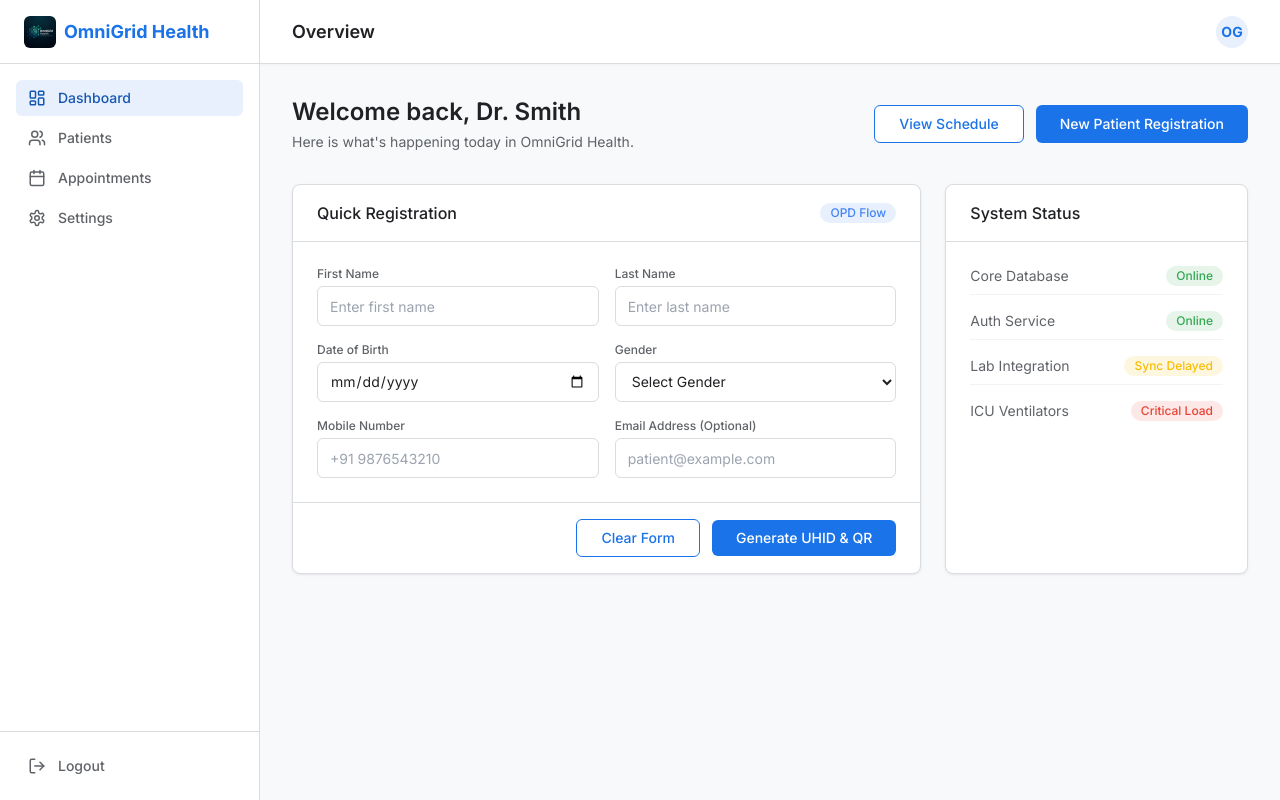
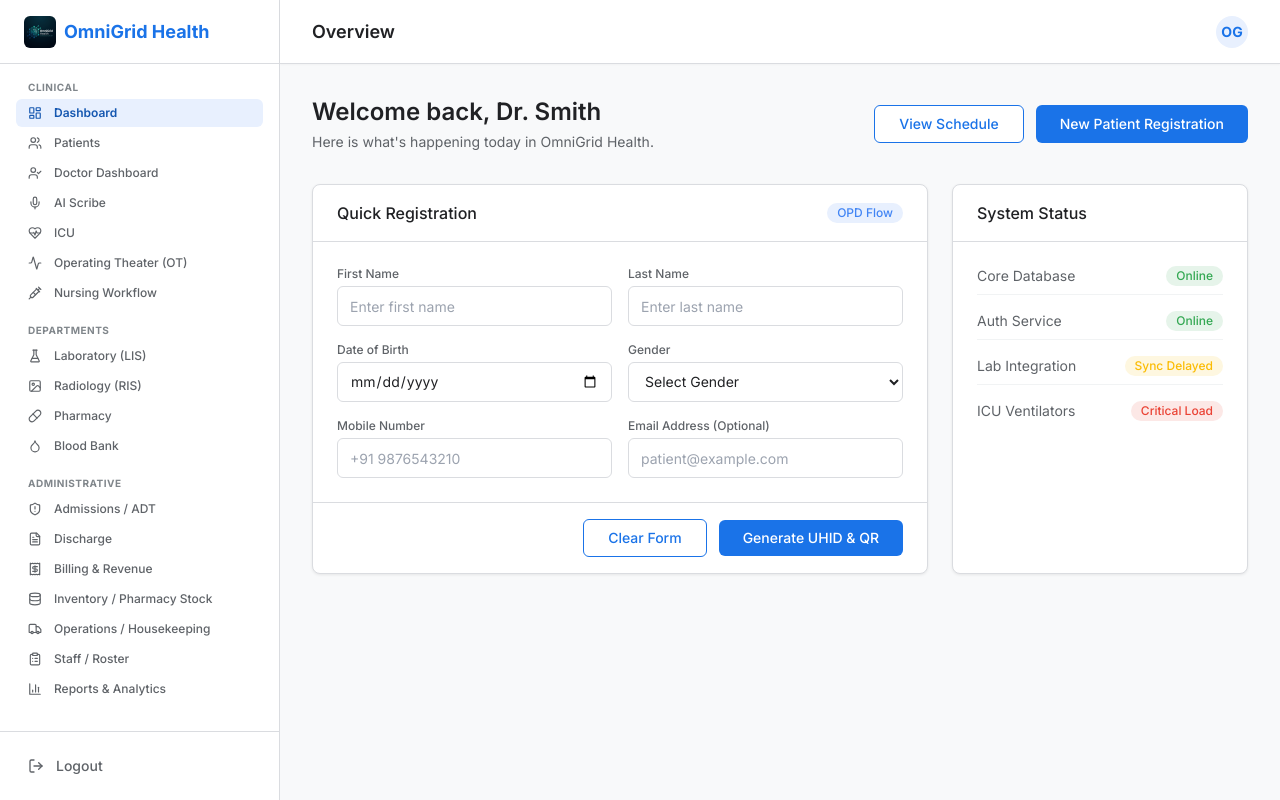
Before and after one commit to Dhaval90750/OmniGrid-Health, a Next.js app in the folder codebase/frontend/: page / in a window 1280 px wide. Built offline with nearby package versions, Linux system fonts and the light colour scheme; no server answers.

Commit message:
Expose all HIS application modules in the sidebar navigation

```diff
--- a/codebase/frontend/src/components/layout/ClientLayout.tsx
+++ b/codebase/frontend/src/components/layout/ClientLayout.tsx
@@ -1,8 +1,13 @@
 "use client";
 
-/* eslint-disable @next/next/no-img-element */
 import { usePathname, useRouter } from "next/navigation";
-import { LayoutDashboard, Users, Calendar, Settings, LogOut } from "lucide-react";
+import {
+  LayoutDashboard, Users, Settings, LogOut,
+  Activity, ShieldAlert, HeartPulse, FileText,
+  Syringe, FlaskConical, Image, Pill,
+  Receipt, ClipboardList, Database, Truck,
+  UserCheck, Droplet, Mic, BarChart3
+} from "lucide-react";
 import { useAuthStore } from "@/store/useAuthStore";
 import Link from "next/link";
 
@@ -17,43 +22,113 @@ export default function ClientLayout({ children }: { children: React.ReactNode }
     router.push("/login");
   };
 
-  // If we are on the login page, render only the children without the sidebar
-  if (pathname === "/login") {
+  // Render auth pages without the sidebar
+  if (pathname === "/login" || pathname === "/register") {
     return <>{children}</>;
   }
+
+  const isActive = (path: string) => pathname === path;
+  const linkClass = (path: string) =>
+    `flex items-center gap-3 px-3 py-1.5 rounded-md font-medium text-xs transition-colors ${
+      isActive(path)
+        ? "bg-primary-light text-primary-dark font-semibold"
+        : "text-text-secondary hover:bg-surface hover:text-text-primary"
+    }`;
 
   return (
     <>
       {/* Sidebar Navigation */}
-      <aside className="w-[260px] bg-background border-r border-border hidden md:flex flex-col">
-        <div className="h-16 flex items-center px-6 border-b border-border">
+      <aside className="w-[280px] bg-background border-r border-border hidden md:flex flex-col h-screen shrink-0">
+        <div className="h-16 flex items-center px-6 border-b border-border shrink-0">
           <div className="flex items-center gap-2 text-primary font-bold text-lg">
             <img src="/logo.png" alt="OmniGrid Logo" className="w-8 h-8 object-contain rounded-md" />
             OmniGrid Health
           </div>
         </div>
 
-        <nav className="flex-1 p-4 space-y-1 overflow-y-auto">
-          <Link href="/" className="flex items-center gap-3 px-3 py-2 bg-primary-light text-primary-dark rounded-md font-medium text-sm">
-            <LayoutDashboard size={18} /> Dashboard
-          </Link>
-          <Link href="/patients" className="flex items-center gap-3 px-3 py-2 text-text-secondary hover:bg-surface hover:text-text-primary rounded-md font-medium text-sm transition-colors">
-            <Users size={18} /> Patients
-          </Link>
-          <Link href="/appointments" className="flex items-center gap-3 px-3 py-2 text-text-secondary hover:bg-surface hover:text-text-primary rounded-md font-medium text-sm transition-colors">
-            <Calendar size={18} /> Appointments
-          </Link>
-          <Link href="/settings" className="flex items-center gap-3 px-3 py-2 text-text-secondary hover:bg-surface hover:text-text-primary rounded-md font-medium text-sm transition-colors">
-            <Settings size={18} /> Settings
-          </Link>
+        <nav className="flex-1 p-4 space-y-4 overflow-y-auto">
+          {/* Main & Clinical */}
+          <div>
+            <div className="px-3 mb-1 text-[10px] font-bold text-text-tertiary uppercase tracking-wider">Clinical</div>
+            <div className="space-y-0.5">
+              <Link href="/" className={linkClass("/")}>
+                <LayoutDashboard size={14} /> Dashboard
+              </Link>
+              <Link href="/patients" className={linkClass("/patients")}>
+                <Users size={14} /> Patients
+              </Link>
+              <Link href="/doctor/dashboard" className={linkClass("/doctor/dashboard")}>
+                <UserCheck size={14} /> Doctor Dashboard
+              </Link>
+              <Link href="/scribe" className={linkClass("/scribe")}>
+                <Mic size={14} /> AI Scribe
+              </Link>
+              <Link href="/icu" className={linkClass("/icu")}>
+                <HeartPulse size={14} /> ICU
+              </Link>
+              <Link href="/ot" className={linkClass("/ot")}>
+                <Activity size={14} /> Operating Theater (OT)
+              </Link>
+              <Link href="/nursing" className={linkClass("/nursing")}>
+                <Syringe size={14} /> Nursing Workflow
+              </Link>
+            </div>
+          </div>
+
+          {/* Departments */}
+          <div>
+            <div className="px-3 mb-1 text-[10px] font-bold text-text-tertiary uppercase tracking-wider">Departments</div>
+            <div className="space-y-0.5">
+              <Link href="/lab" className={linkClass("/lab")}>
+                <FlaskConical size={14} /> Laboratory (LIS)
+              </Link>
+              <Link href="/radiology" className={linkClass("/radiology")}>
+                <Image size={14} /> Radiology (RIS)
+              </Link>
+              <Link href="/pharmacy" className={linkClass("/pharmacy")}>
+                <Pill size={14} /> Pharmacy
+              </Link>
+              <Link href="/auxiliary" className={linkClass("/auxiliary")}>
+                <Droplet size={14} /> Blood Bank
+              </Link>
+            </div>
+          </div>
+
+          {/* Administrative */}
+          <div>
+            <div className="px-3 mb-1 text-[10px] font-bold text-text-tertiary uppercase tracking-wider">Administrative</div>
+            <div className="space-y-0.5">
+              <Link href="/admissions" className={linkClass("/admissions")}>
+                <ShieldAlert size={14} /> Admissions / ADT
+              </Link>
+              <Link href="/discharge" className={linkClass("/discharge")}>
+                <FileText size={14} /> Discharge
+              </Link>
+              <Link href="/billing" className={linkClass("/billing")}>
+                <Receipt size={14} /> Billing & Revenue
+              </Link>
+              <Link href="/inventory" className={linkClass("/inventory")}>
+                <Database size={14} /> Inventory / Pharmacy Stock
+              </Link>
+              <Link href="/operations" className={linkClass("/operations")}>
+                <Truck size={14} /> Operations / Housekeeping
+              </Link>
+              <Link href="/staff" className={linkClass("/staff")}>
+                <ClipboardList size={14} /> Staff / Roster
+              </Link>
+              <Link href="/analytics" className={linkClass("/analytics")}>
+                <BarChart3 size={14} /> Reports & Analytics
+              </Link>
+            </div>
+          </div>
         </nav>
 
-        <div className="p-4 border-t border-border">
+        <div className="p-4 border-t border-border shrink-0">
           <div
             onClick={handleLogout}
             className="flex items-center gap-3 px-3 py-2 text-text-secondary hover:bg-critical-bg hover:text-error rounded-md font-medium text-sm transition-colors cursor-pointer"
           >
-            <LogOut size={18} /> Logout
+            <LogOut size={16} /> Logout
           </div>
         </div>
       </aside>
```
